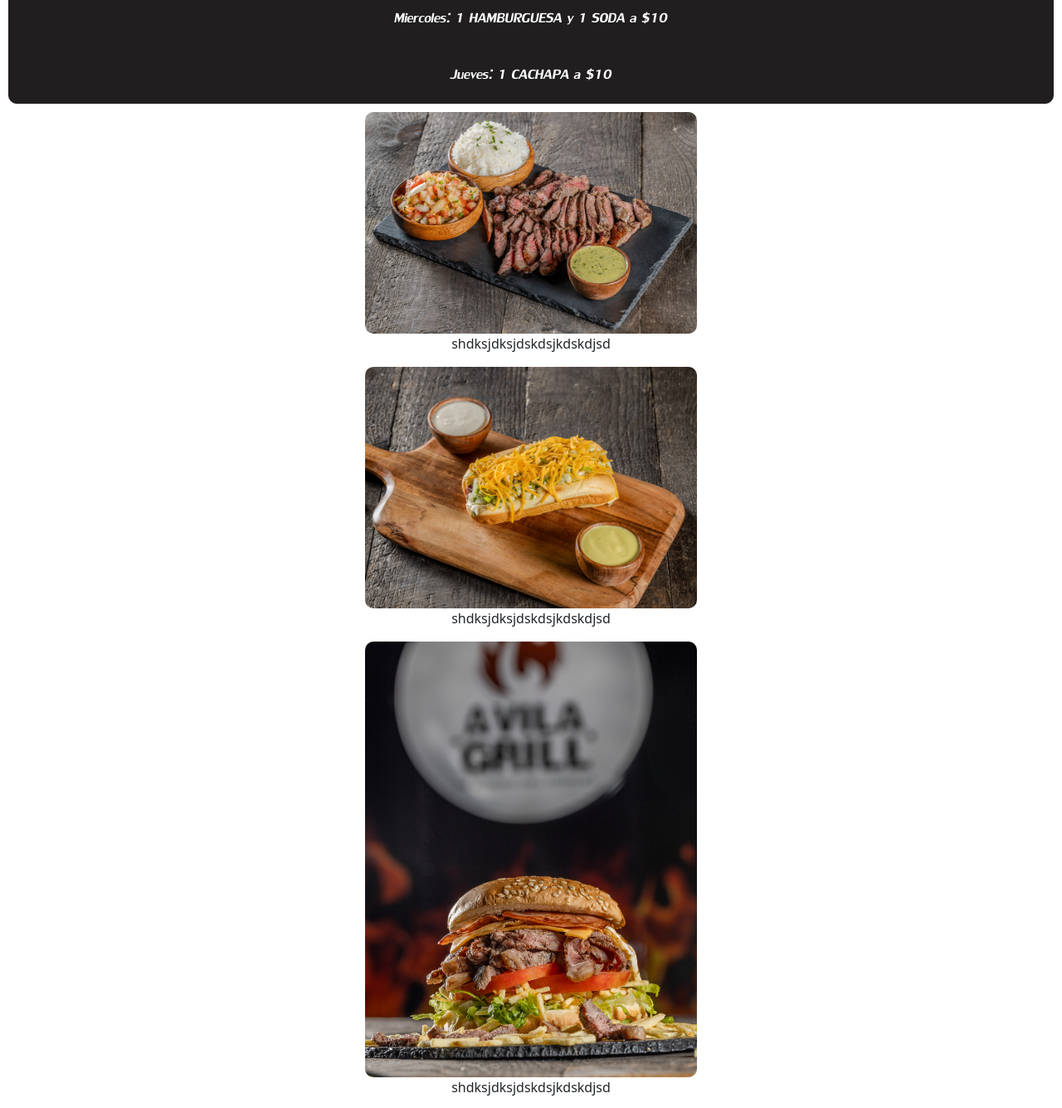
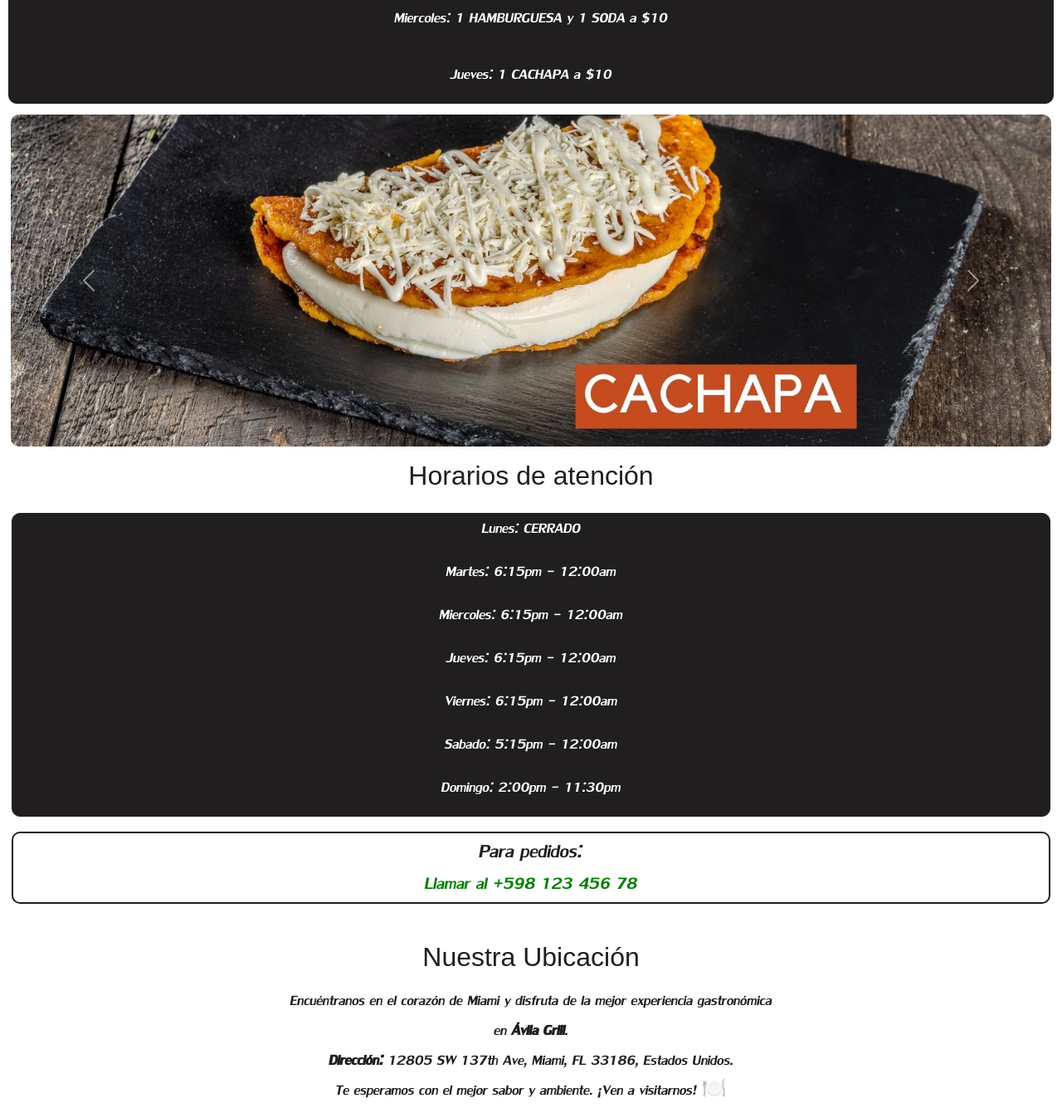
Before and after one commit to JoseR-Vargas/AvilaGrill, a plain HTML site: page index.html in a window 1280 px wide. Shown: the part 1400-2735 px from the top of the page at 83% size. Drawn offline with nearby package versions, Linux system fonts and the light colour scheme; a web font is replaced by a local one.

Commit message:
carousel

```diff
--- a/css/style.css
+++ b/css/style.css
@@ -167,7 +167,7 @@ header {
 }
 
 .ubicacion {
-    padding: 3rem 1rem;
+    padding: 1rem ;
     text-align: center;
 }
 
@@ -211,7 +211,9 @@ header {
 
 .menu {
     display: flex;
-    justify-content: center
+    flex-direction: column;
+    justify-content: center;
+    margin: 0.8rem;
 }
 
 .menu-sub {}
@@ -240,7 +242,7 @@ header {
  flex-direction: column;
  align-items: center;
  border: 1px solid #201e1e;
- margin: 0.6rem;
+ margin: 0.1rem;
  border-radius: 10px;
  background-color: #201e1e;
 
@@ -254,6 +256,19 @@ header {
     margin-top: 1rem auto 1rem auto
 }
 
+#carouselExampleFade{
+    display: flex;
+    flex-direction: column
+}
+
+.carousel-inner2 img {
+    width: 100%;
+    height: 400px; /* Ajusta según necesites */
+    object-fit: cover;
+    border-radius: 10px;
+  }
+
+
 .promociones{
     border: 1px solid #201e1e;
     border-radius: 10px;
@@ -262,7 +277,9 @@ header {
 }
 
 .telefono{
-margin: 1rem 2rem ;
+margin: 1rem 0.1rem;
+border: 2px solid #201e1e;
+border-radius: 10px;
 }
 
 .telefono-h2{
@@ -270,6 +287,7 @@ margin: 1rem 2rem ;
     font-size: 2rem;
     color: #201e1e;
     text-align: center;
+    margin: 0.2rem;
 }
 
 .a-telefono{
--- a/index.html
+++ b/index.html
@@ -85,12 +85,34 @@
 
 <div class="menu">
 
-    <div class="menu-sub">
+    <!-- <div class="menu-sub">
         <div class="menu-div"><img class="menu-img" src="./img/Parrilla.jpg" alt=""><p class="menu-p">shdksjdksjdskdsjkdskdjsd</p></div>
         <div class="menu-div"><img class="menu-img" src="./img/Hot-dog.jpg" alt=""><p class="menu-p">shdksjdksjdskdsjkdskdjsd</p></div>
         <div class="menu-div"><img class="menu-img" src="./img/Hamburguesa.jpg" alt=""><p class="menu-p">shdksjdksjdskdsjkdskdjsd</p></div>
     </div>
-</div>
+</div> -->
+
+<div id="carouselExampleFade" class="carousel slide carousel-fade">
+    <div class="carousel-inner2">
+      <div class="carousel-item active">
+        <img src="./img/cachapa_promo.jpeg" class="d-block w-100" alt="...">
+      </div>
+      <div class="carousel-item">
+        <img src="./img/Hamburguesa_promo.jpeg" class="d-block w-100" alt="...">
+      </div>
+      <div class="carousel-item">
+        <img src="./img/Hot-dog.jpg" class="d-block w-100" alt="...">
+      </div>
+    </div>
+    <button class="carousel-control-prev" type="button" data-bs-target="#carouselExampleFade" data-bs-slide="prev">
+      <span class="carousel-control-prev-icon" aria-hidden="true"></span>
+      <span class="visually-hidden">Previous</span>
+    </button>
+    <button class="carousel-control-next" type="button" data-bs-target="#carouselExampleFade" data-bs-slide="next">
+      <span class="carousel-control-next-icon" aria-hidden="true"></span>
+      <span class="visually-hidden">Next</span>
+    </button>
+  </div>
 
 <!-- Horarios  -->
  <h3 class="horarios-h3"> Horarios de atención</h3>
@@ -105,8 +127,8 @@
  </div>
 
  <div class="telefono">
-    <h2 class="telefono-h2">Para pedidos:
-        <a class="a-telefono" href="tel:+1(786) 326-4732"> Llamar al +598 123 456 78</a>
+    <h2 class="telefono-h2">Para pedidos: <br>
+        <a class="a-telefono" href="tel:7863264732"> Llamar al +598 123 456 78</a>
     </h2>
 </div>
 
```
Also changed, not shown: img/Hamburguesa.jpg (deleted), img/cachapa_promo.jpeg (added), 1 other file.
